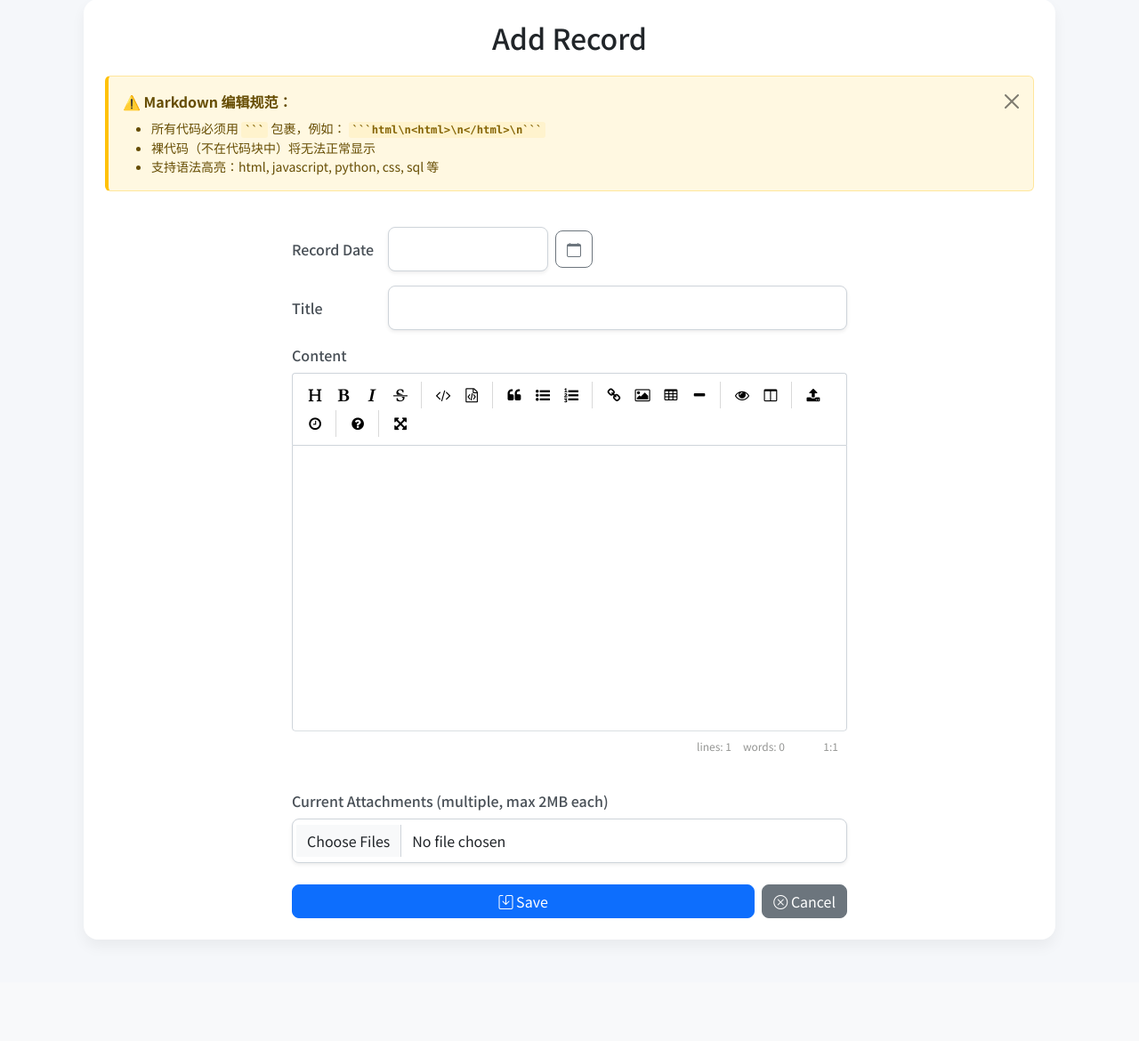
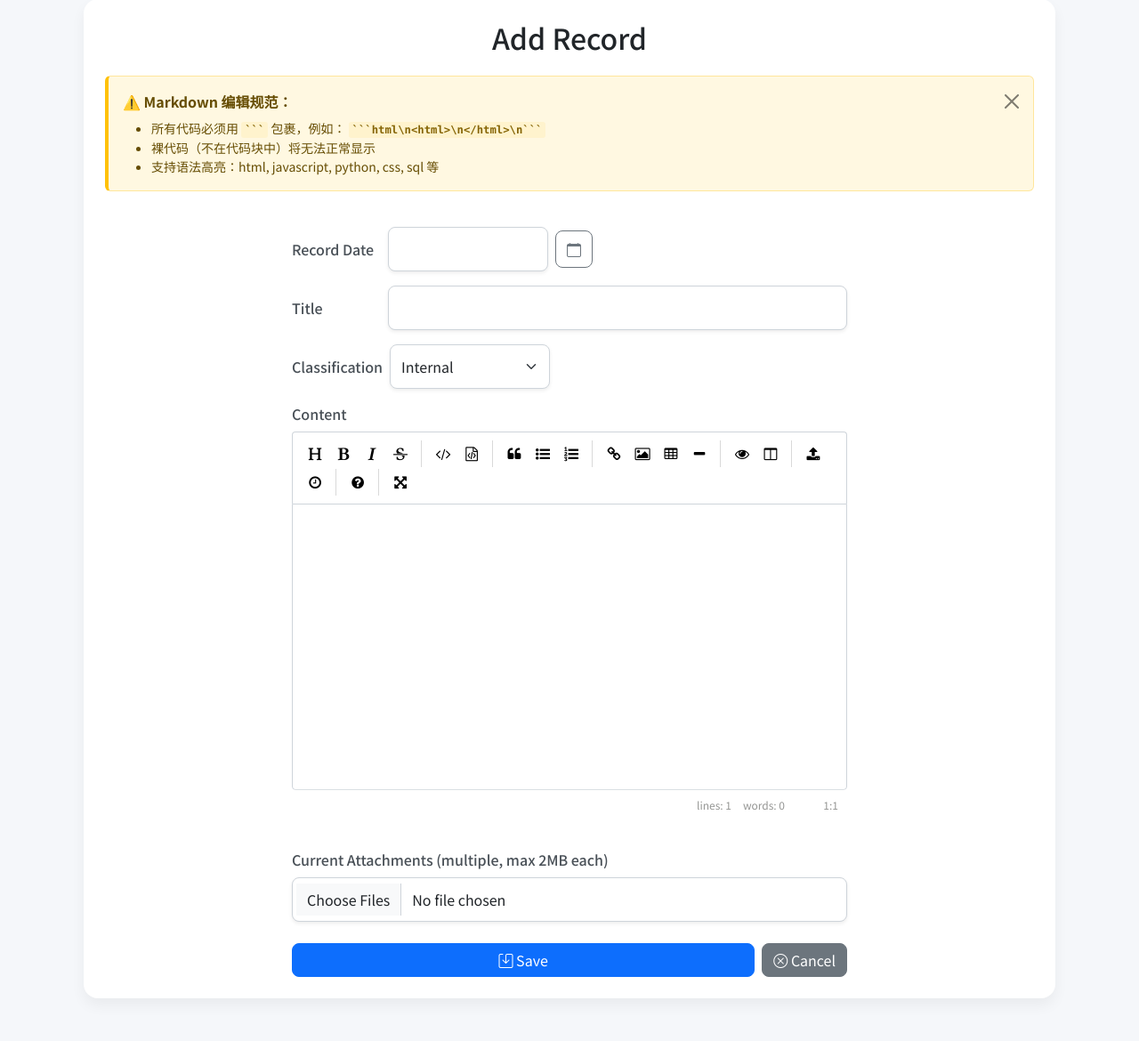
Before and after one commit to cnluyq/lore_keeper, a Django app: page /cv-base/add/ in a window 1280 px wide. Shown: the part 182-1352 px from the top of the page at 89% size. Before the commit the page ends 1240 px from the top, so only its background shows below. Run offline with Django 4.2, Linux system fonts and the light colour scheme; the visitor is signed in with stand-in values (Sample User, id 1); data comes from the database, SQL or seed files in the repository; some libraries are stand-ins or nearby versions.

Commit message:
add cv base classification

```diff
--- a/problems/forms.py
+++ b/problems/forms.py
@@ -46,7 +46,7 @@ class RegisterForm(UserCreationForm):
 
     class Meta(UserCreationForm.Meta):
         model = User
-        fields = ('username', 'email')   # 注：password1、password2 会自动带上
+        fields = ('username', 'email') # 注：password1、password2 会自动带上
 
 
 class StaffUserCreationForm(UserCreationForm):
@@ -116,7 +116,7 @@ class SiteConfigForm(forms.ModelForm):
 class CvBaseForm(forms.ModelForm):
     class Meta:
         model = CvBase
-        fields = ['record_date', 'title', 'content', 'content_editor_type']
+        fields = ['record_date', 'title', 'content', 'content_editor_type', 'classification_level']
 
     def __init__(self, *args, **kwargs):
         super().__init__(*args, **kwargs)
@@ -139,6 +139,12 @@ class CvBaseForm(forms.ModelForm):
             'style': 'border-radius: 0.5rem; height: 50px; padding: 0.5rem 0.75rem; font-size: 1rem;'
         })
 
+        # Add form-select class to classification_level field
+        self.fields['classification_level'].widget.attrs.update({
+            'class': 'form-select',
+            'style': 'width: 180px; height: 50px; padding: 0.5rem 0.75rem; font-size: 1rem;'
+        })
+
     def clean(self):
         cleaned_data = super().clean()
 
--- a/problems/models.py
+++ b/problems/models.py
@@ -107,6 +107,11 @@ class Problem(models.Model):
         self.others_file.name = self._build_filename_string(files)
 
 class CvBase(models.Model):
+    CLASSIFICATION_CHOICES = [
+        ('Internal', 'Internal'),
+        ('Confidential', 'Confidential'),
+        ('Secret', 'Secret'),
+    ]
     record_date = models.DateField(unique=True, verbose_name="record date")
     title = models.CharField(max_length=255, verbose_name="title")
     content = models.TextField(blank=True, verbose_name="content")
@@ -115,6 +120,7 @@ class CvBase(models.Model):
     update_time = models.DateTimeField(auto_now=True, verbose_name="update time")
     created_by = models.ForeignKey(User, on_delete=models.SET_NULL, null=True, verbose_name="created by")
     content_editor_type = models.CharField(max_length=10, choices=[('markdown', 'Markdown'), ('plain', 'Plain Text')], default='plain', verbose_name="content editor type")
+    classification_level = models.CharField(max_length=20, choices=CLASSIFICATION_CHOICES, default='Internal', verbose_name="classification level")
 
     FILE_DELIMITER = '|||'
 
--- a/problems/templates/problems/cv_base_detail.html
+++ b/problems/templates/problems/cv_base_detail.html
@@ -217,6 +217,10 @@ blockquote::before {
           <th>Title</th>
           <td>{{ cv_record.title|safe }}</td>
         </tr>
+<tr>
+ <th>Classification</th>
+ <td>{{ cv_record.get_classification_level_display }}</td>
+</tr>
         <tr>
           <th>Content</th>
           <td id="content-display">
--- a/problems/templates/problems/cv_base_form.html
+++ b/problems/templates/problems/cv_base_form.html
@@ -119,6 +119,16 @@
         </div>
         {% if form.title.errors %}<div class="text-danger small">{{ form.title.errors|join:", " }}</div>{% endif %}
       </div>
+    <!-- Classification Level -->
+    <div class="col-12">
+        <div class="d-flex align-items-center gap-2">
+            <label class="form-label mb-0" for="{{ form.classification_level.id_for_label }}" style="min-width: 100px;">Classification</label>
+            {{ form.classification_level }}
+        </div>
+        {% if form.classification_level.errors %}<div class="text-danger small">{{ form.classification_level.errors|join:", " }}</div>{% endif %}
+    </div>
+
+
 
       <!-- Content with Markdown Editor -->
       <div class="col-12 editor-container">
--- a/problems/views.py
+++ b/problems/views.py
@@ -548,7 +548,7 @@ def export_json(request):
     cv_base_data = list(
         CvBase.objects.all().values(
             'id', 'record_date', 'title', 'content', 'content_editor_type',
-            'content_file', 'create_time', 'update_time'
+            'content_file', 'create_time', 'update_time', 'classification_level'
         )
     )
 
@@ -681,6 +681,7 @@ def import_json(request):
 
                     # 设置默认值
                     cv_item.setdefault('content_editor_type', 'plain')
+                    cv_item.setdefault('classification_level', 'Internal')
 
                     record_date = cv_item.get('record_date')
                     title = cv_item.get('title', '')
@@ -1328,6 +1329,7 @@ def cv_base_edit(request, pk):
             cv_record.title = form.cleaned_data.get('title', cv_record.title)
             cv_record.content = form.cleaned_data.get('content', cv_record.content)
             cv_record.content_editor_type = form.cleaned_data.get('content_editor_type', cv_record.content_editor_type)
+            cv_record.classification_level = form.cleaned_data.get('classification_level', cv_record.classification_level)
 
             # Handle record_date update
             new_record_date_str = request.POST.get('record_date')
@@ -1354,7 +1356,7 @@ def cv_base_edit(request, pk):
                         })
 
                     cv_record.record_date = new_record_date
-                    update_fields = ['title', 'content', 'content_editor_type', 'record_date', 'update_time']
+                    update_fields = ['title', 'content', 'content_editor_type', 'record_date', 'classification_level', 'update_time']
                 except ValueError:
                     messages.error(request, 'Invalid date format')
                     config = SiteConfig.get_config()
@@ -1368,7 +1370,7 @@ def cv_base_edit(request, pk):
                         'max_file_size_str': max_file_size_str
                     })
             else:
-                update_fields = ['title', 'content', 'content_editor_type', 'update_time']
+                update_fields = ['title', 'content', 'content_editor_type', 'classification_level', 'update_time']
 
             cv_record.save(update_fields=update_fields)
 
```
Also changed, not shown: .opencode/plugins/notification.js.
